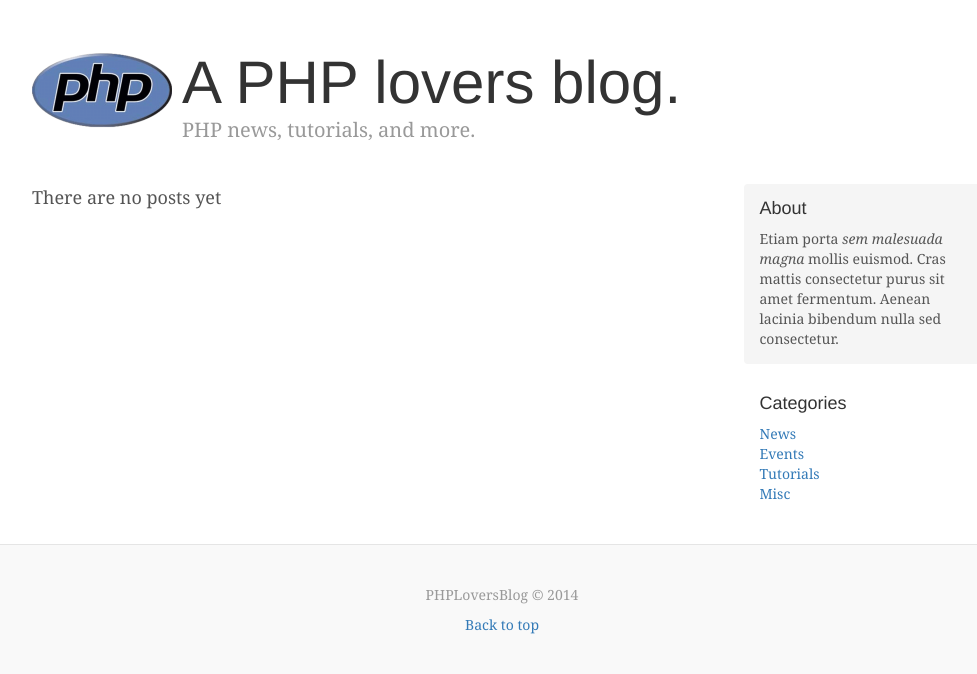
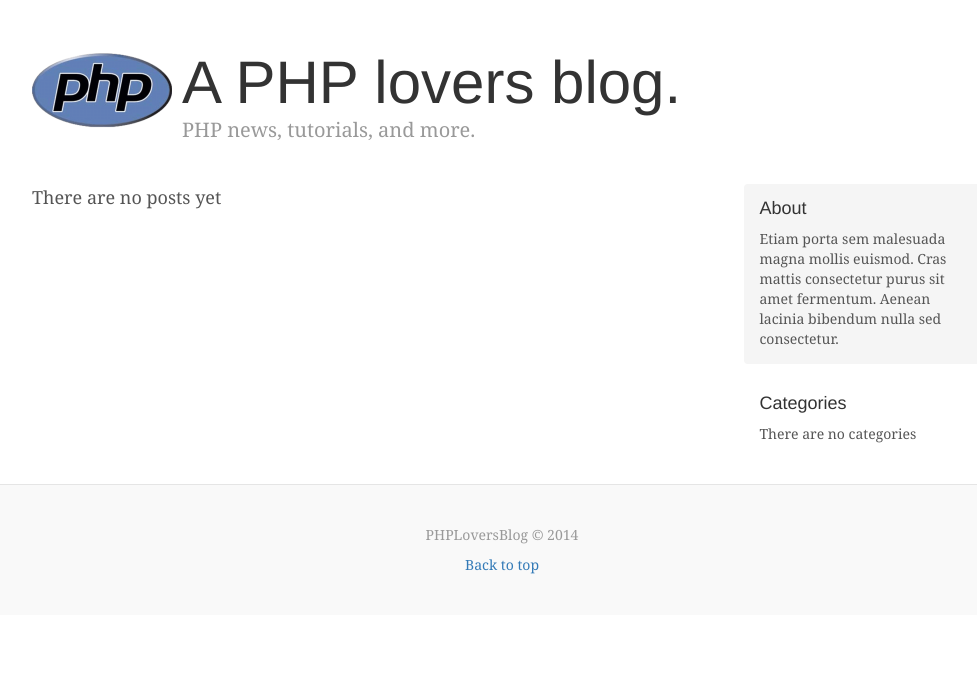
Before and after one commit to Hereiam123/loversBlog, a PHP site: page /index.php in a window 1280 px wide. Shown: the part 40-714 px from the top of the page, without its empty margins (138-1115 px from the left). Run offline with PHP 8.4, Linux system fonts and the light colour scheme; data that the repository does not hold is empty.

Commit message:
categories menu dynamically loading and about text placed in config file

```diff
--- a/config/config.php
+++ b/config/config.php
@@ -3,3 +3,5 @@
     define('DB_USER','root');
     define('DB_PASS','');
     define('DB_NAME','phploversblog');
+
+    $site_description = 'Etiam porta sem malesuada magna mollis euismod. Cras mattis consectetur purus sit amet fermentum. Aenean lacinia bibendum nulla sed consectetur.';
--- a/includes/footer.php
+++ b/includes/footer.php
@@ -3,16 +3,19 @@
         <div class="col-sm-3 col-sm-offset-1 blog-sidebar">
           <div class="sidebar-module sidebar-module-inset">
             <h4>About</h4>
-            <p>Etiam porta <em>sem malesuada magna</em> mollis euismod. Cras mattis consectetur purus sit amet fermentum. Aenean lacinia bibendum nulla sed consectetur.</p>
+            <p><?php echo $site_description; ?></p>
           </div>
           <div class="sidebar-module">
             <h4>Categories</h4>
+            <?php if($categories) : ?>
             <ol class="list-unstyled">
-              <li><a href="#">News</a></li>
-              <li><a href="#">Events</a></li>
-              <li><a href="#">Tutorials</a></li>
-              <li><a href="#">Misc</a></li>
+                <?php while($row = $categories->fetch_assoc()) : ?>
+                    <li><a href="#"><?php echo $row['name']; ?></a></li>
+                <?php endwhile; ?>
             </ol>
+            <?php else : ?>
+                <p> There are no categories </p>
+            <?php endif; ?>
           </div>
         </div><!-- /.blog-sidebar -->
 
--- a/index.php
+++ b/index.php
@@ -12,6 +12,12 @@
 
     //Run Query
     $posts = $db->select($query);
+
+    //Create Query
+    $query = "SELECT * FROM categories";
+
+    //Run Query
+    $categories = $db->select($query);
 ?>
 
 <?php if($posts) : ?>
```
